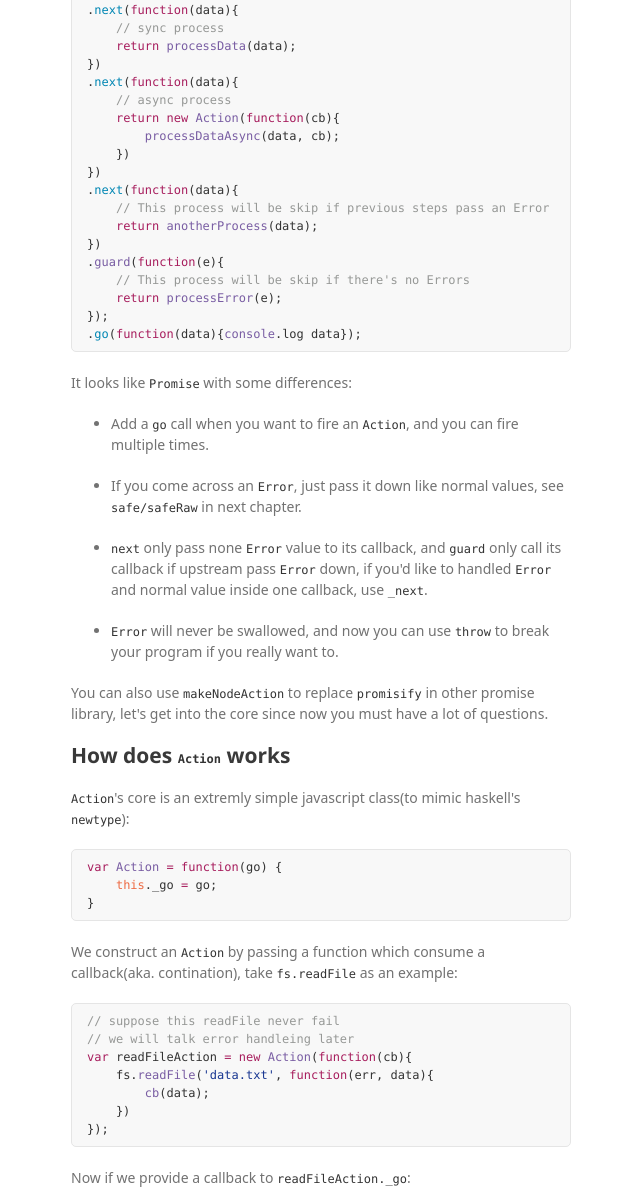
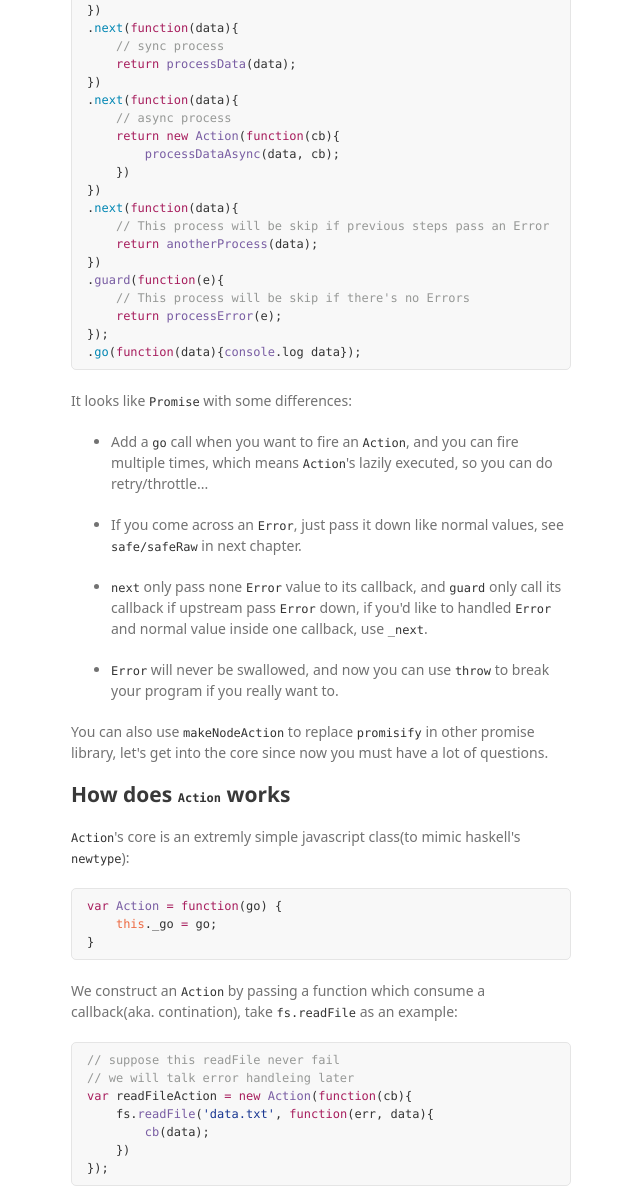
Before and after one commit to winterland1989/Action.js, a plain HTML site: page index.html in a window 1280 px wide. Shown: the part 1059-2250 px from the top of the page, without its empty margins (499-1139 px from the left). Drawn offline with Linux system fonts and the light colour scheme; a web font is replaced by a local one.

Commit message:
Create gh-pages branch via GitHub

```diff
--- a/index.html
+++ b/index.html
@@ -78,7 +78,8 @@
 
 <p>Besides all the benifits, <code>Action</code> run at blazing fast speed with simpler and smaller code. A simple example:</p>
 
-<div class="highlight highlight-source-js"><pre><span class="pl-k">new</span> <span class="pl-en">Action</span>(<span class="pl-k">function</span>(<span class="pl-smi">cb</span>){
+<div class="highlight highlight-source-js"><pre><span class="pl-k">var</span> Action <span class="pl-k">=</span> <span class="pl-c1">require</span>(<span class="pl-s"><span class="pl-pds">'</span>action-js<span class="pl-pds">'</span></span>);
+<span class="pl-k">new</span> <span class="pl-en">Action</span>(<span class="pl-k">function</span>(<span class="pl-smi">cb</span>){
     <span class="pl-en">readFile</span>(<span class="pl-s"><span class="pl-pds">'</span>fileA<span class="pl-pds">'</span></span>, <span class="pl-k">function</span>(<span class="pl-smi">err</span>, <span class="pl-smi">data</span>){
         <span class="pl-k">if</span> (err){
             <span class="pl-en">cb</span>(err);
@@ -105,12 +106,12 @@
     <span class="pl-c">// This process will be skip if there's no Errors</span>
     <span class="pl-k">return</span> <span class="pl-en">processError</span>(e);
 });
-.<span class="pl-c1">go</span>(<span class="pl-k">function</span>(<span class="pl-smi">data</span>){<span class="pl-en">console</span>.<span class="pl-smi">log</span> data});</pre></div>
+.<span class="pl-c1">go</span>(<span class="pl-k">function</span>(<span class="pl-smi">data</span>){<span class="pl-en">console</span>.log data});</pre></div>
 
 <p>It looks like <code>Promise</code> with some differences:</p>
 
 <ul>
-<li><p>Add a <code>go</code> call when you want to fire an <code>Action</code>, and you can fire multiple times.</p></li>
+<li><p>Add a <code>go</code> call when you want to fire an <code>Action</code>, and you can fire multiple times, which means <code>Action</code>'s lazily executed, so you can do retry/throttle...</p></li>
 <li><p>If you come across an <code>Error</code>, just pass it down like normal values, see <code>safe/safeRaw</code> in next chapter.</p></li>
 <li><p><code>next</code> only pass none <code>Error</code> value to its callback, and <code>guard</code> only call its callback if upstream pass <code>Error</code> down, if you'd like to handled <code>Error</code> and normal value inside one callback, use <code>_next</code>. </p></li>
 <li><p><code>Error</code> will never be swallowed, and now you can use <code>throw</code> to break your program if you really want to.</p></li>
@@ -139,7 +140,7 @@
 
 <p>Now if we provide a callback to <code>readFileAction._go</code>:</p>
 
-<div class="highlight highlight-source-js"><pre><span class="pl-smi">readFileAction</span>.<span class="pl-en">_go</span>(<span class="pl-k">function</span>(<span class="pl-smi">data</span>){
+<div class="highlight highlight-source-js"><pre><span class="pl-smi">readFileAction</span>.<span class="pl-en">_go</span>(<span class="pl-k">function</span>(<span class="pl-smi">err</span>, <span class="pl-smi">data</span>){
     <span class="pl-en">console</span>.<span class="pl-c1">log</span>(data);
 })</pre></div>
 
@@ -154,11 +155,11 @@
 <p>Now we can add a method to compose another callback with this contination:</p>
 
 <div class="highlight highlight-source-js"><pre><span class="pl-c1">Action</span>.<span class="pl-c1">prototype</span>.<span class="pl-en">_next</span> <span class="pl-k">=</span> <span class="pl-k">function</span>(<span class="pl-smi">cb</span>) {
-    <span class="pl-k">var</span> _go <span class="pl-k">=</span> <span class="pl-v">this</span>.<span class="pl-smi">_go</span>;
+    <span class="pl-k">var</span> self <span class="pl-k">=</span> <span class="pl-v">this</span>;
     <span class="pl-k">return</span> <span class="pl-k">new</span> <span class="pl-en">Action</span>(<span class="pl-k">function</span>(<span class="pl-smi">_cb</span>) {
-        <span class="pl-k">return</span> <span class="pl-en">_go</span>(<span class="pl-k">function</span>(<span class="pl-smi">data</span>) {
-            <span class="pl-k">var</span> _data <span class="pl-k">=</span> <span class="pl-en">cb</span>(data);
-            <span class="pl-k">return</span> <span class="pl-en">_cb</span>(_data);
+        <span class="pl-k">return</span> <span class="pl-smi">self</span>.<span class="pl-en">_go</span>(<span class="pl-k">function</span>(<span class="pl-smi">data</span>) {
+            <span class="pl-k">var</span> _data <span class="pl-k">=</span> <span class="pl-en">cb</span>(data); <span class="pl-c">// this cb is what we pass to next</span>
+            <span class="pl-k">return</span> <span class="pl-en">_cb</span>(_data); <span class="pl-c">// this _cb has not been passed yet!</span>
         });
     });
 };</pre></div>
@@ -167,13 +168,12 @@
 
 <ul>
 <li><p><code>_next</code> accept a callback <code>cb</code>, and return a new <code>Action</code>.</p></li>
-<li><p>When the new <code>Action</code> fired with <code>_cb</code>, the original <code>Action</code>'s action will be fired first, and send the value to <code>cb</code>.</p></li>
-<li><p>We apply <code>cb</code> with <code>data</code> from the original <code>Action</code>, then send the <code>_data</code> produced by <code>cb(data)</code> to <code>_cb</code>.</p></li>
+<li><p>When the new <code>Action</code> fired with <code>_cb</code>, the original <code>Action</code>'s action will be fired first, and send the value to <code>cb</code>, then send the <code>_data</code> produced by <code>cb(data)</code> to <code>_cb</code>.</p></li>
 <li><p>The order is (original <code>Action</code>'s <code>_go</code>) --&gt; (<code>cb</code> which <code>_next</code> received) --&gt; (<code>_cb</code> we give to our new <code>Action</code>).</p></li>
-<li><p>Since we haven't fired our new <code>Action</code> yet, we haven't got the <code>_cb</code>, the whole callback chain is saved in our new <code>Action</code>.</p></li>
+<li><p>Since we haven't fired our new <code>Action</code> yet, we haven't got the <code>_cb</code>, the whole contination is saved in our new <code>Action</code>.</p></li>
 </ul>
 
-<p>With our <code>_next</code>, we can chain multiply callbacks and pass data between them:</p>
+<p>With our <code>_next</code>, we can chain multiply callbacks, note how data flows between them:</p>
 
 <div class="highlight highlight-source-js"><pre>readFileAction
 .<span class="pl-en">_next</span>(<span class="pl-k">function</span>(<span class="pl-smi">data</span>){
@@ -191,14 +191,14 @@
     }
 })</pre></div>
 
-<p>Each <code>_next</code> return a new <code>Action</code>, now if we give the final <code>Action</code> a callback with <code>_go</code>, the whole callback chain will be fired sequential.</p>
+<p>Each <code>_next</code> return a new <code>Action</code>, if we give the final <code>Action</code> a callback with <code>_go</code>, the whole callback chain will be fired sequential.</p>
 
 <p>Nice, we just use a very simple class, one very simple functions, the callbacks are written in a much more readable way now, but we have a key problem to be solved yet: what if we want to nest async <code>Action</code> inside an <code>Action</code>? Turn out with a little modification to our <code>_next</code> function, we can handle that:</p>
 
 <div class="highlight highlight-source-js"><pre><span class="pl-c1">Action</span>.<span class="pl-c1">prototype</span>.<span class="pl-en">_next</span> <span class="pl-k">=</span> <span class="pl-k">function</span>(<span class="pl-smi">cb</span>) {
-    <span class="pl-k">var</span> _go <span class="pl-k">=</span> <span class="pl-v">this</span>.<span class="pl-smi">_go</span>;
+    <span class="pl-k">var</span> self <span class="pl-k">=</span> <span class="pl-v">this</span>;
     <span class="pl-k">return</span> <span class="pl-k">new</span> <span class="pl-en">Action</span>(<span class="pl-k">function</span>(<span class="pl-smi">_cb</span>) {
-        <span class="pl-k">return</span> <span class="pl-en">_go</span>(<span class="pl-k">function</span>(<span class="pl-smi">data</span>) {
+        <span class="pl-k">return</span> <span class="pl-smi">self</span>.<span class="pl-en">_go</span>(<span class="pl-k">function</span>(<span class="pl-smi">data</span>) {
             <span class="pl-k">var</span> _data <span class="pl-k">=</span> <span class="pl-en">cb</span>(data);
             <span class="pl-k">if</span> (_data <span class="pl-k">instanceof</span> Action) {
                 <span class="pl-k">return</span> <span class="pl-smi">_data</span>.<span class="pl-en">_go</span>(_cb);
@@ -213,7 +213,7 @@
 
 <div class="highlight highlight-source-js"><pre>readFileAction
 .<span class="pl-en">_next</span>(<span class="pl-k">function</span>(<span class="pl-smi">data</span>){
-    <span class="pl-k">var</span> newFile <span class="pl-k">=</span> <span class="pl-c1">parse</span>(data);
+    <span class="pl-k">var</span> newFile <span class="pl-k">=</span> <span class="pl-en">parse</span>(data);
     <span class="pl-k">return</span> <span class="pl-k">new</span> <span class="pl-en">Action</span>(<span class="pl-k">function</span>(<span class="pl-smi">cb</span>){
         <span class="pl-en">readFile</span>(newFile, cb);
     });
@@ -228,7 +228,7 @@ Before we proceed another 50%, one important thing to keep in mind: <strong>an <
 
 <div class="highlight highlight-source-js"><pre>readFileAction
 .<span class="pl-en">_next</span>(processOne)
-.<span class="pl-en">_go</span>(<span class="pl-en">console</span>.<span class="pl-smi">log</span>)
+.<span class="pl-en">_go</span>(<span class="pl-en">console</span>.log)
 
 <span class="pl-c">// after we do other things, or inside another request handler</span>
 <span class="pl-k">...</span>
@@ -236,7 +236,7 @@ Before we proceed another 50%, one important thing to keep in mind: <strong>an <
 <span class="pl-c">// processTwo may receive different data since the file may change!</span>
 readFileAction
 .<span class="pl-en">_next</span>(processTwo)
-.<span class="pl-en">_go</span>(<span class="pl-en">console</span>.<span class="pl-smi">log</span>)</pre></div>
+.<span class="pl-en">_go</span>(<span class="pl-en">console</span>.log)</pre></div>
 
 <p>I'll present <code>Action.freeze</code> in <a href="https://github.com/winterland1989/Action.js/wiki/Difference-from-Promise">Difference from Promise</a> to give you <code>Promise</code> behavior when you need it, now let's attack another 50% of the callback hell issue.</p>
 
@@ -254,11 +254,11 @@ readFileAction
 <p>What we can do to make it simpler? It's a complex problem, we start solving it by simplify it: <strong>Action.js use <code>Error</code> type as a special type to pass error information to the downstream</strong>, what does this mean?</p>
 
 <div class="highlight highlight-source-js"><pre><span class="pl-c1">Action</span>.<span class="pl-c1">prototype</span>.<span class="pl-en">next</span> <span class="pl-k">=</span> <span class="pl-k">function</span>(<span class="pl-smi">cb</span>) {
-    <span class="pl-k">var</span> _go <span class="pl-k">=</span> <span class="pl-v">this</span>.<span class="pl-smi">_go</span>;
+    <span class="pl-k">var</span> self <span class="pl-k">=</span> <span class="pl-v">this</span>;
     <span class="pl-k">return</span> <span class="pl-k">new</span> <span class="pl-en">Action</span>(<span class="pl-k">function</span>(<span class="pl-smi">_cb</span>) {
-        <span class="pl-k">return</span> <span class="pl-en">_go</span>(<span class="pl-k">function</span>(<span class="pl-smi">data</span>) {
+        <span class="pl-k">return</span> <span class="pl-smi">self</span>.<span class="pl-en">_go</span>(<span class="pl-k">function</span>(<span class="pl-smi">data</span>) {
             <span class="pl-k">if</span> (data <span class="pl-k">instanceof</span> Error) {
-                <span class="pl-k">return</span> <span class="pl-en">_cb</span>(data);
+                <span class="pl-k">return</span> <span class="pl-en">_cb</span>(data); <span class="pl-c">// we directly skip cb here</span>
             } <span class="pl-k">else</span> {
                 <span class="pl-k">var</span> _data <span class="pl-k">=</span> <span class="pl-en">cb</span>(data);
                 <span class="pl-k">if</span> (_data <span class="pl-k">instanceof</span> Action) {
@@ -271,20 +271,19 @@ readFileAction
     });
 };</pre></div>
 
-<p>Here, let me present the final version of our <code>next</code> function, comparing to <code>_next</code> we write before:</p>
+<p>Let me present the final version of our <code>next</code> function, comparing to <code>_next</code> we write before:</p>
 
 <ul>
 <li><p>It still reture a new <code>Action</code>, when it fired, the original action are called.</p></li>
-<li><p>We checked if the <code>data</code> coming from upstream is <code>instanceof Error</code>, if it's not, everything as usual, we feed it to <code>cb</code> that <code>next</code> received.</p></li>
-<li><p>But if it's an <code>Error</code>, we skip <code>cb</code>, pass it to <code>_cb</code> which we don't have now.</p></li>
+<li><p>We checked if the <code>data</code> coming from upstream is <code>instanceof Error</code>, if it's not, everything as usual, we feed it to <code>cb</code> that <code>next</code> received. But if it's an <code>Error</code>, we skip <code>cb</code>, pass it directly to <code>_cb</code>.</p></li>
 </ul>
 
 <p><code>next</code> ensure the <code>cb</code> it received, <strong>will never receive an <code>Error</code></strong>, we just skip <code>cb</code> and pass <code>Error</code> downstream, symmetrically, we define a function which only deal with <code>Error</code>, and let normal values pass:</p>
 
 <div class="highlight highlight-source-js"><pre><span class="pl-c1">Action</span>.<span class="pl-c1">prototype</span>.<span class="pl-en">guard</span> <span class="pl-k">=</span> <span class="pl-k">function</span>(<span class="pl-smi">cb</span>) {
-    <span class="pl-k">var</span> _go <span class="pl-k">=</span> <span class="pl-v">this</span>.<span class="pl-smi">_go</span>;
+    <span class="pl-k">var</span> self <span class="pl-k">=</span> <span class="pl-v">this</span>;
     <span class="pl-k">return</span> <span class="pl-k">new</span> <span class="pl-en">Action</span>(<span class="pl-k">function</span>(<span class="pl-smi">_cb</span>) {
-        <span class="pl-k">return</span> <span class="pl-en">_go</span>(<span class="pl-k">function</span>(<span class="pl-smi">data</span>) {
+        <span class="pl-k">return</span> <span class="pl-smi">self</span>.<span class="pl-en">_go</span>(<span class="pl-k">function</span>(<span class="pl-smi">data</span>) {
            <span class="pl-k">if</span> (data <span class="pl-k">instanceof</span> Error) {
             <span class="pl-k">var</span> _data <span class="pl-k">=</span> <span class="pl-en">cb</span>(data);
                 <span class="pl-k">if</span> (_data <span class="pl-k">instanceof</span> Action) {
@@ -299,7 +298,7 @@ readFileAction
     });
 };</pre></div>
 
-<p>This time, the <code>cb</code> that <code>guard</code> received are prepared for <code>Error</code> values, so we flip the logic, you can also return an <code>Action</code> if your need some async code to deal with the <code>Error</code>.</p>
+<p>This time, the <code>cb</code> that <code>guard</code> received are prepared for <code>Error</code> values, so we flip the logic, you can also return an <code>Action</code> if your need some async code to deal with the <code>Error</code>. Actually <code>guard</code> can receive an extra parameter before <code>cb</code> to filter what kind of <code>Error</code> <code>cb</code> can deal with, check out <a href="https://github.com/winterland1989/Action.js/blob/master/Action.coffee#L27">source code</a>/<a href="https://github.com/winterland1989/Action.js/wiki/API-document#actionprototypeguardcb--error---b">api doc</a>.</p>
 
 <p>Following code demonstrate how to use our <code>next</code> and <code>guard</code>:</p>
 
@@ -336,16 +335,20 @@ readFileAction
     <span class="pl-c">// This process will be skip if previous steps pass an Error</span>
     <span class="pl-k">return</span> <span class="pl-en">anotherProcess</span>(data);
 })
+.<span class="pl-en">guard</span>(<span class="pl-s"><span class="pl-pds">'</span>ENOENT<span class="pl-pds">'</span></span>, <span class="pl-k">function</span>(<span class="pl-smi">e</span>){
+    <span class="pl-c">// This process will be called only when Error's message begin with 'ENOENT'</span>
+    <span class="pl-k">return</span> <span class="pl-en">processENOENT</span>(e);
+});
 .<span class="pl-en">guard</span>(<span class="pl-k">function</span>(<span class="pl-smi">e</span>){
     <span class="pl-c">// This process will be skip if there's no Errors</span>
     <span class="pl-k">return</span> <span class="pl-en">processError</span>(e);
-});
-.<span class="pl-en">_go</span>(<span class="pl-en">console</span>.<span class="pl-smi">log</span>);
+})
+.<span class="pl-en">_go</span>(<span class="pl-en">console</span>.log);
 </pre></div>
 
 <p>The final result will be produced by <code>anotherProcess</code> if <code>someProcessMayWentWrong</code> didn't go wrong and <code>readFile</code> didn't fail, otherwise it will be produced by <code>processError</code>.</p>
 
-<p>You can place <code>guard</code> in the middle of the chain, all <code>Errors</code> before it will be handled by it, and the value it produced, sync or async, will be passed to the rest of the chain.</p>
+<p>You can place <code>guard</code> in the middle of the chain, all <code>Errors</code> before it will be handled by it, and the value it produced, sync or async, will be passed down to the rest of the chain.</p>
 
 <p>What if we don't supply a <code>guard</code>? Since we have to supply a callback to <code>_go</code>, we can check if the final result is an <code>Error</code> or not like this:</p>
 
@@ -388,7 +391,6 @@ readFileAction
             <span class="pl-c">// suppose we got an Error here</span>
             <span class="pl-en">cb</span>(err);
         }<span class="pl-k">else</span>{
-
             <span class="pl-en">cb</span>(data);
         }
     });
@@ -451,7 +453,7 @@ readFileAction
 
 <p>With <code>Promise</code> added to ES6 and ES7 <code>async/await</code> proposal, one must ask, why another library to do the same things again?</p>
 
-<p>Because <code>Action</code> is not <code>Promise</code>, It's a faster, simpler and full feature alternative comes with more flexible semantics. Actually <code>Action</code> have a <a href="https://github.com/winterland1989/Action.js/blob/master/Action.coffee#L233">very elegant <code>Action.co</code> implementation</a> to work with generators, nevertheless, use this library if you:</p>
+<p>Because <code>Action</code> is not <code>Promise</code>, It's a faster, simpler and full feature alternative comes with more flexible semantics. Actually <code>Action</code> have a <a href="https://github.com/winterland1989/Action.js/blob/master/Action.coffee#L234">very elegant <code>Action.co</code> implementation</a> to work with generators, nevertheless, use this library if you:</p>
 
 <ul>
 <li><p>Want something small, fast and memory effient in browser.</p></li>
@@ -519,6 +521,9 @@ fileA
 <h1>
 <a id="changelog" class="anchor" href="#changelog" aria-hidden="true"><span aria-hidden="true" class="octicon octicon-link"></span></a>Changelog<a name="Changelog"></a>
 </h1>
+
+<p>V4.2.0
+<code>prototype.guard</code> now accpet an extra parameter(before cb) to guard Error based on their message (prefix). </p>
 
 <p>V4.1.1
 Small <code>throttle</code> optimization.</p>
@@ -589,7 +594,7 @@ add <code>param</code>, <code>jsonp</code> and <code>ajax</code> for front-end u
 
 <p>The MIT License (MIT)</p>
 
-<p>Copyright (c) 2015 Winterland</p>
+<p>Copyright (c) 2016 Winterland</p>
 
 <p>Permission is hereby granted, free of charge, to any person obtaining a copy of this software and associated documentation files (the "Software"), to deal in the Software without restriction, including without limitation the rights to use, copy, modify, merge, publish, distribute, sublicense, and/or sell copies of the Software, and to permit persons to whom the Software is furnished to do so, subject to the following conditions:</p>
 
```
Also changed, not shown: params.json (+1 -1 lines).
